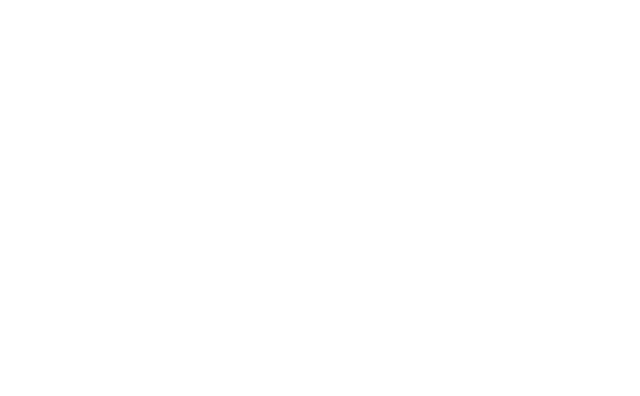
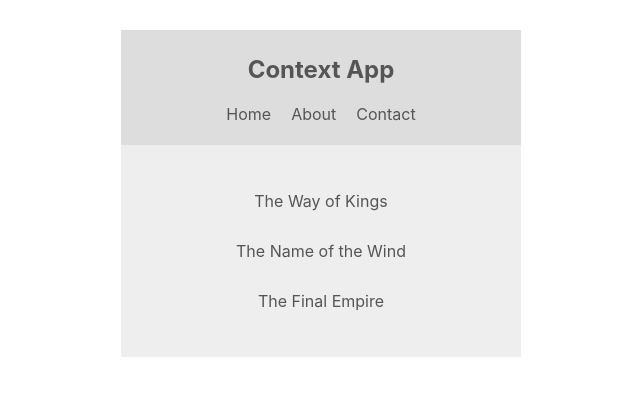
Before and after one commit to Christophertdoc/react-context-hooks, a React (Create React App) app: page / in a window 1280 px wide. Shown: the top 396 px of the page, without its empty margins (319-959 px from the left). Built offline with nearby package versions, Linux system fonts and the light colour scheme.

Commit message:
lesson 1

```diff
--- a/src/App.js
+++ b/src/App.js
@@ -1,11 +1,17 @@
-import React from 'react';
+import React from 'react'
+import Navbar from './components/Navbar'
+import BookList from './components/BookList'
+import ThemeContextProvider from './contexts/ThemeContext'
 
 function App() {
-  return (
-    <div className="App">
-
-    </div>
-  );
+	return (
+		<div className="App">
+			<ThemeContextProvider>
+				<Navbar />
+				<BookList />
+			</ThemeContextProvider>
+		</div>
+	)
 }
 
-export default App;
+export default App
--- /dev/null
+++ b/src/components/BookList.js
@@ -0,0 +1,21 @@
+import React, { Component } from 'react'
+import { ThemeContext } from '../contexts/ThemeContext'
+
+class BookList extends Component {
+    static contextType = ThemeContext
+    render() {
+        const { isLightTheme, light, dark } = this.context
+        const theme = isLightTheme ? light : dark
+        return (
+            <div className='book-list' style={{ color: theme.syntax, background: theme.bg }}>
+                <ul>
+                    <li>The Way of Kings</li>
+                    <li>The Name of the Wind</li>
+                    <li>The Final Empire</li>
+                </ul>
+            </div>
+        )
+    }
+}
+
+export default BookList
--- /dev/null
+++ b/src/components/Navbar.js
@@ -0,0 +1,23 @@
+import React, { Component } from 'react'
+import { ThemeContext } from '../contexts/ThemeContext'
+
+class Navbar extends Component {
+    static contextType = ThemeContext
+    render() {
+        console.log('this.context: ', this.context)
+        const { isLightTheme, light, dark } = this.context
+        const theme = isLightTheme ? light : dark
+        return (
+            <nav style={{ background: theme.ui, color: theme.syntax }}>
+                <h1>Context App</h1>
+                <ul>
+                    <li>Home</li>
+                    <li>About</li>
+                    <li>Contact</li>
+                </ul>
+            </nav>
+        )
+    }
+}
+
+export default Navbar
--- /dev/null
+++ b/src/contexts/ThemeContext.js
@@ -0,0 +1,20 @@
+import React, { createContext, Component } from 'react'
+
+export const ThemeContext = createContext()
+
+class ThemeContextProvider extends Component {
+    state = {
+        isLightTheme: true,
+        light: { syntax: '#555', ui: '#ddd', bg: '#eee' },
+        dark: { syntax: '#ddd', ui: '#333', bg: '#555' },
+    }
+    render() {
+        return (
+            <ThemeContext.Provider value={{...this.state}}>
+                {this.props.children}
+            </ThemeContext.Provider>
+        )
+    }
+}
+
+export default ThemeContextProvider
--- a/src/index.css
+++ b/src/index.css
@@ -1,13 +1,38 @@
 body {
   margin: 0;
-  font-family: -apple-system, BlinkMacSystemFont, 'Segoe UI', 'Roboto', 'Oxygen',
-    'Ubuntu', 'Cantarell', 'Fira Sans', 'Droid Sans', 'Helvetica Neue',
+  font-family: -apple-system, BlinkMacSystemFont, "Segoe UI", "Roboto", "Oxygen",
+    "Ubuntu", "Cantarell", "Fira Sans", "Droid Sans", "Helvetica Neue",
     sans-serif;
   -webkit-font-smoothing: antialiased;
   -moz-osx-font-smoothing: grayscale;
 }
 
-code {
-  font-family: source-code-pro, Menlo, Monaco, Consolas, 'Courier New',
-    monospace;
+/* app styles */
+.App {
+  max-width: 400px;
+  margin: 30px auto;
+  text-align: center;
 }
+nav{
+  padding: 5px;
+}
+nav ul {
+  padding: 0;
+}
+nav ul li {
+  display: inline-block;
+  margin: 0 10px;
+}
+.book-list {
+  padding: 20px;
+  margin-bottom: 20px;
+}
+.book-list ul{
+  padding: 0;
+  list-style-type: none;
+}
+.book-list li {
+  padding: 10px;
+  margin: 10px auto;
+  border-radius: 10px;
+}
```
